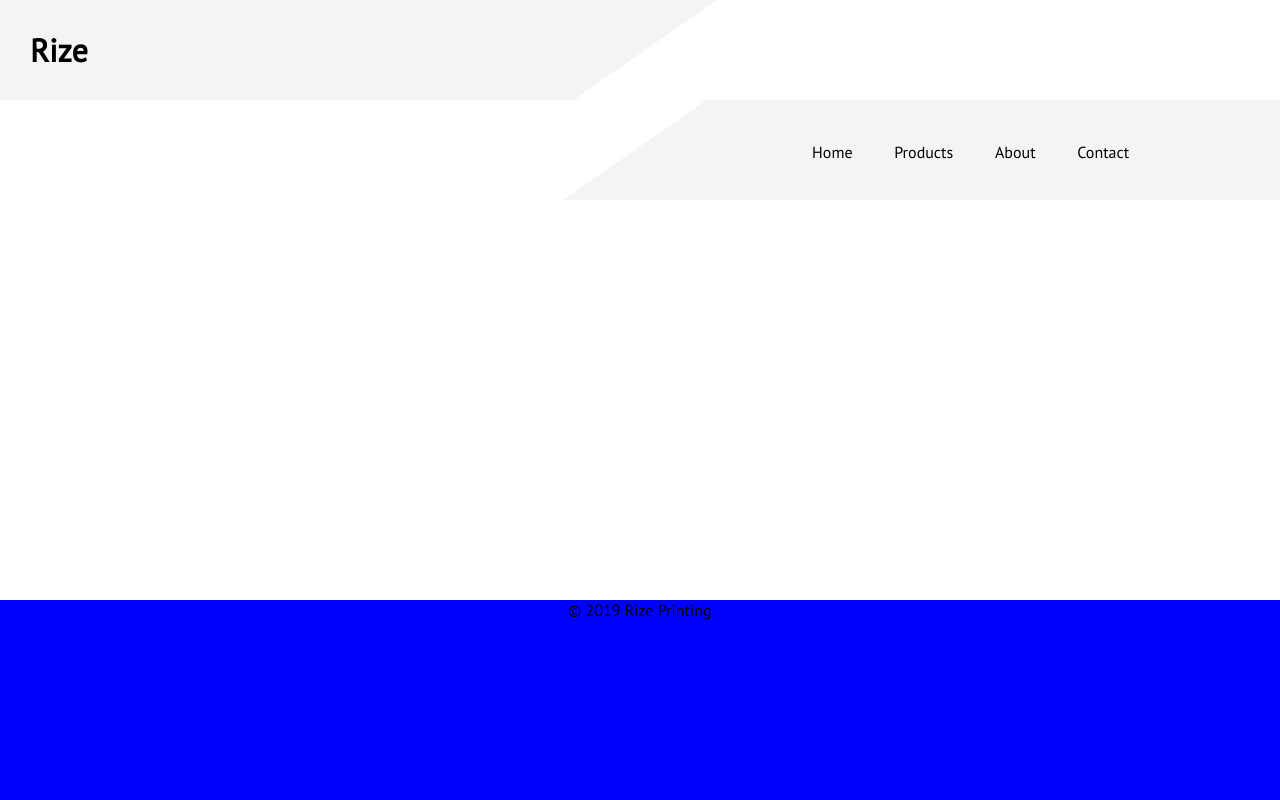
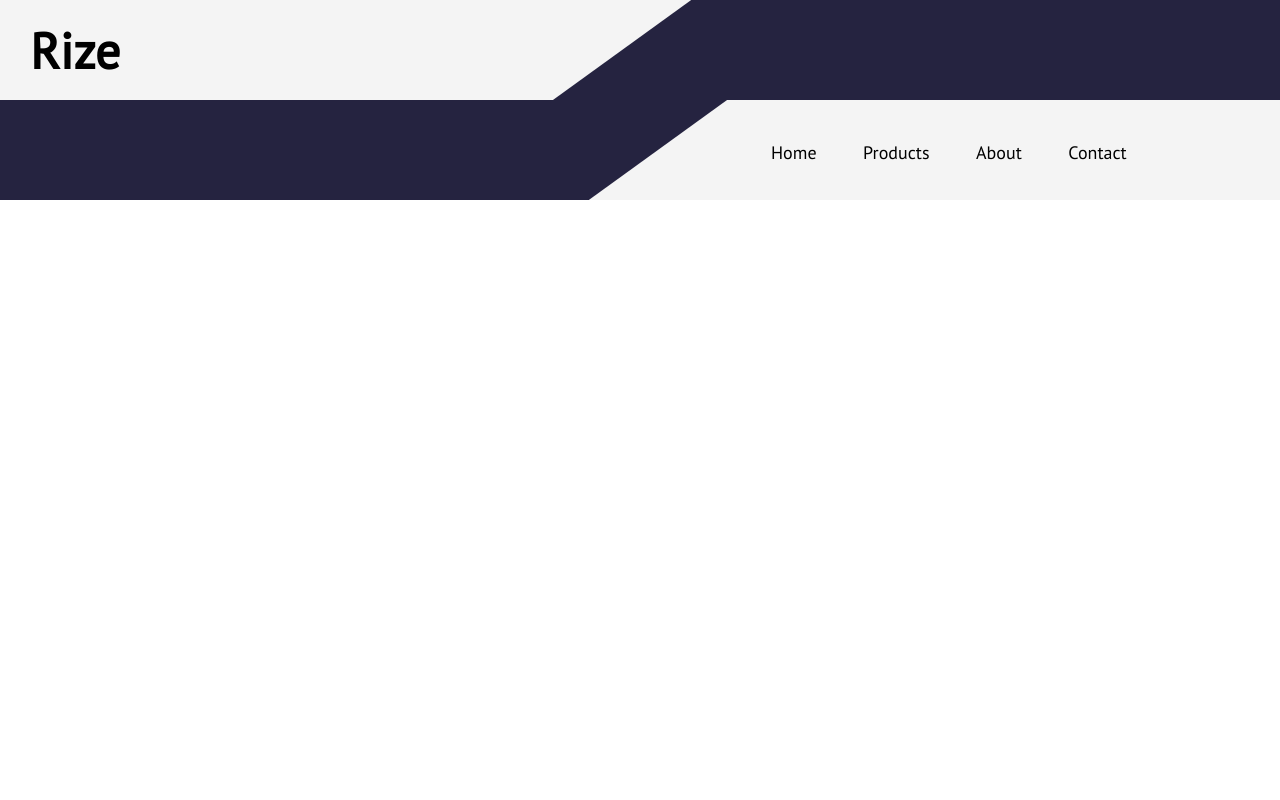
Before and after one commit to mikewr88/Rize, an Angular app in the folder RizeFrontendAngular/: page / in a window 1280 px wide. Shown: the top 800 px of the page. Built offline with nearby package versions, Linux system fonts and the light colour scheme; no server answers.

Commit message:
Nav Style and functionality designed

```diff
--- a/RizeFrontendAngular/src/app/component/layout/footer/footer.component.css
+++ b/RizeFrontendAngular/src/app/component/layout/footer/footer.component.css
@@ -2,10 +2,11 @@ footer {
   display: flex;
   flex-direction: row;
   justify-content: space-around;
-  position: absolute;
+  /* position: absolute; */
   bottom: 0;
   right: 0;
   left: 0;
   height: 200px;
-  background: blue;
+  color: white;
+  background: rgb(37, 35, 64);
 }
--- a/RizeFrontendAngular/src/app/component/layout/navbar/navbar.component.css
+++ b/RizeFrontendAngular/src/app/component/layout/navbar/navbar.component.css
@@ -1,11 +1,39 @@
 .navbar {
-  height: 100px;
+  /* height: 100%; */
   margin: 0;
   width: 100%;
   display: flex;
-  justify-content: space-between;
-  align-items: center;
+  justify-content: flex-start;
+  flex-direction: column;
+  align-items: flex-start;
+  position: absolute;
+  top: 0;
+  bottom: 0;
+}
+
+.topNav {
   position: fixed;
+  width: 100%;
+  height: 100px;
+  z-index: 102;
+  pointer-events: none;
+}
+
+.bottomNav {
+  position: sticky;
+  width: 100%;
+  height: 100px;
+  top: 0px;
+  align-self: flex-end;
+  background-color: rgb(37, 35, 64);
+  z-index: 100;
+}
+
+.bottomNavHelper {
+  height: 100px;
+  width: 100%;
+  background-color: var(--mainblue);
+  position: relative;
 }
 
 #buttons {
@@ -16,18 +44,19 @@
   margin-right: 100px;
 }
 
-#buttons li {
+.nav-button {
   padding: 15px;
 }
 
 #buttons li a {
   color: black;
+  font-size: 18px;
   transition: color .2s ease;
 }
 
 #buttons li a:before {
-  content: '[';
-  font-size: 1.2em;
+  content: '/';
+  font-size: 1.3em;
   opacity: 0;
   position: relative;
   left: 5px;
@@ -36,8 +65,8 @@
 }
 
 #buttons li a:after {
-  content: ']';
-  font-size: 1.2em;
+  content: '/';
+  font-size: 1.3em;
   opacity: 0;
   position: relative;
   left: -5px;
@@ -46,7 +75,8 @@
 }
 
 #buttons li a:hover {
-  color: rgb(45, 104, 214);
+  /* color: rgb(45, 104, 214); */
+  color: var(--maingold);
 }
 
 #buttons li a:hover:after {
@@ -60,17 +90,20 @@
 }
 
 .nav-piece1 {
-  top: 0%;
   box-sizing: border-box;
   background-color: rgb(244, 244, 244);
-  position: absolute;
   display: flex;
   align-items: center;
   padding: 0px 30px;
-  width: 56%;
+  width: 54%;
   height: 100%;
   margin: 0;
   clip-path: polygon(0 0, 100% 0, 80% 100%, 0 100%);
+  position: absolute;
+}
+
+.nav-piece1 h1 {
+  font-size: 50px;
 }
 
 .nav-piece2 {
@@ -80,12 +113,10 @@
   align-items: center;
   justify-content: flex-end;
   position: absolute;
-  top: 100px;
   right: 0%;
   padding: 0px 30px;
-  width: 56%;
-  height: 100%;
+  width: 54%;
+  height: 100px;
   margin: 0;
   clip-path: polygon(20% 0, 100% 0, 100% 100%, 0 100%);
-  transition: clip-path .3s linear;
 }
--- a/RizeFrontendAngular/src/app/component/layout/navbar/navbar.component.html
+++ b/RizeFrontendAngular/src/app/component/layout/navbar/navbar.component.html
@@ -1,9 +1,14 @@
 <div class="navbar">
+  <div class="topNav">
     <div class="nav-piece1">
       <h1>Rize</h1>
 
     </div>
 
+  </div>
+  <div class="bottomNavHelper"></div>
+
+  <div class="bottomNav">
     <div class="nav-piece2">
       <ul id="buttons">
         <li class="nav-button"><a routerLink='/'>Home</a></li>
@@ -14,3 +19,5 @@
     </div>
 
   </div>
+
+</div>
--- a/RizeFrontendAngular/src/app/component/layout/navbar/navbar.component.ts
+++ b/RizeFrontendAngular/src/app/component/layout/navbar/navbar.component.ts
@@ -14,15 +14,9 @@ export class NavbarComponent implements OnInit {
 
   ngOnInit() {
 
-      var navpiece = document.querySelector(".nav-piece2");
       document.addEventListener("scroll", (scrollevent)=> {
 
-        if (window.scrollY <= 100){
-          navpiece.style.top = (100 - window.scrollY) + "px";
-        }else{
-          navpiece.style.top = "0px";
 
-        }
       })
 
 
--- a/RizeFrontendAngular/src/app/component/products/products.component.css
+++ b/RizeFrontendAngular/src/app/component/products/products.component.css
@@ -0,0 +1,3 @@
+.products {
+  height: 200vh;
+}
--- a/RizeFrontendAngular/src/styles.css
+++ b/RizeFrontendAngular/src/styles.css
@@ -1,4 +1,9 @@
 /* You can add global styles to this file, and also import other style files */
+:root {
+  --mainblue: rgb(37, 35, 64);
+  --maingold: rgb(185, 173, 113);
+}
+
 html, body, * {
   margin: 0;
   text-decoration: none;
@@ -6,6 +11,10 @@ html, body, * {
   font-family: 'PT Sans', sans-serif;
 }
 
+html {
+  scroll-behavior: smooth;
+}
+
 body {
-  height: 200vh;
+  position: relative;
 }
```
Lines whose indentation alone changed are shown as unchanged.
